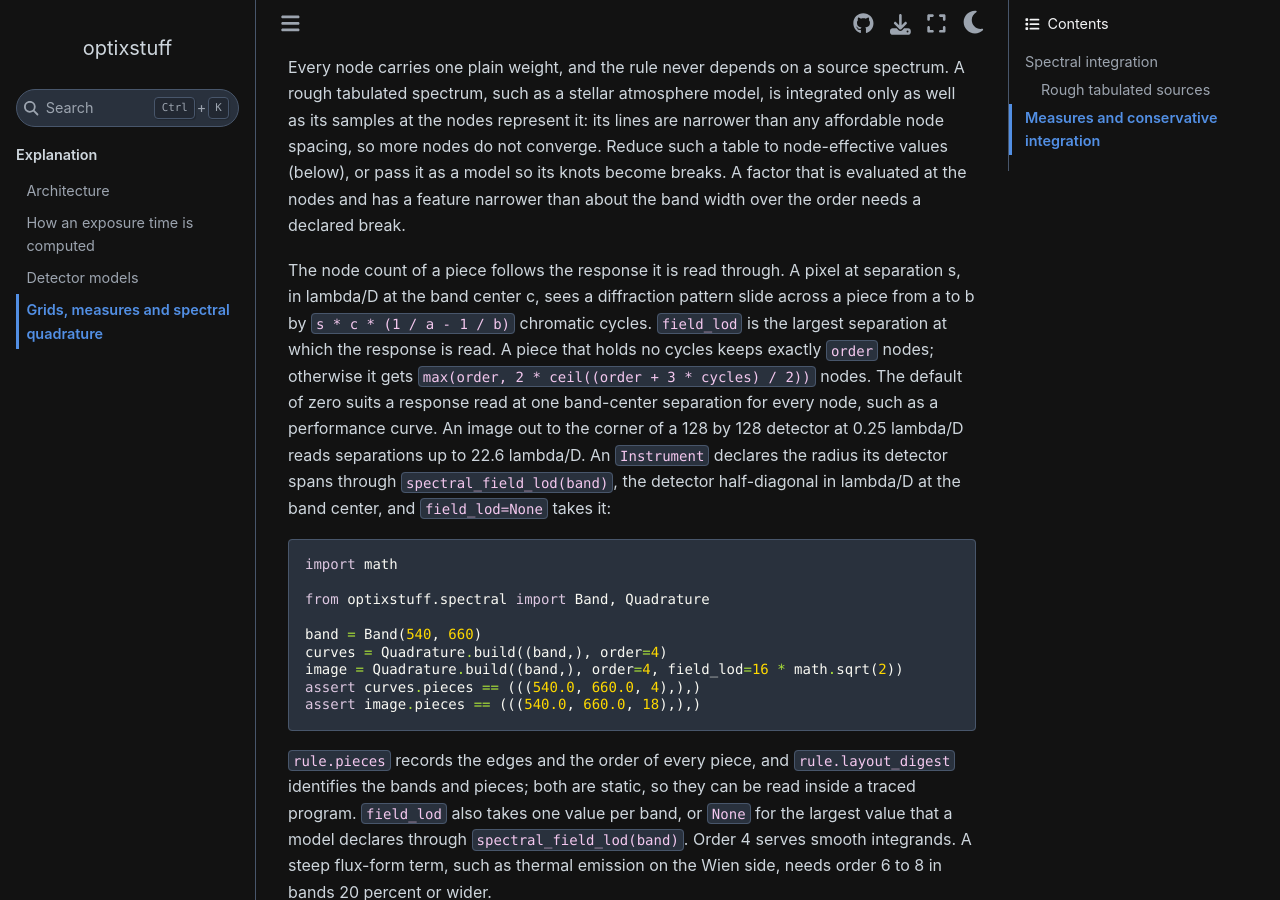
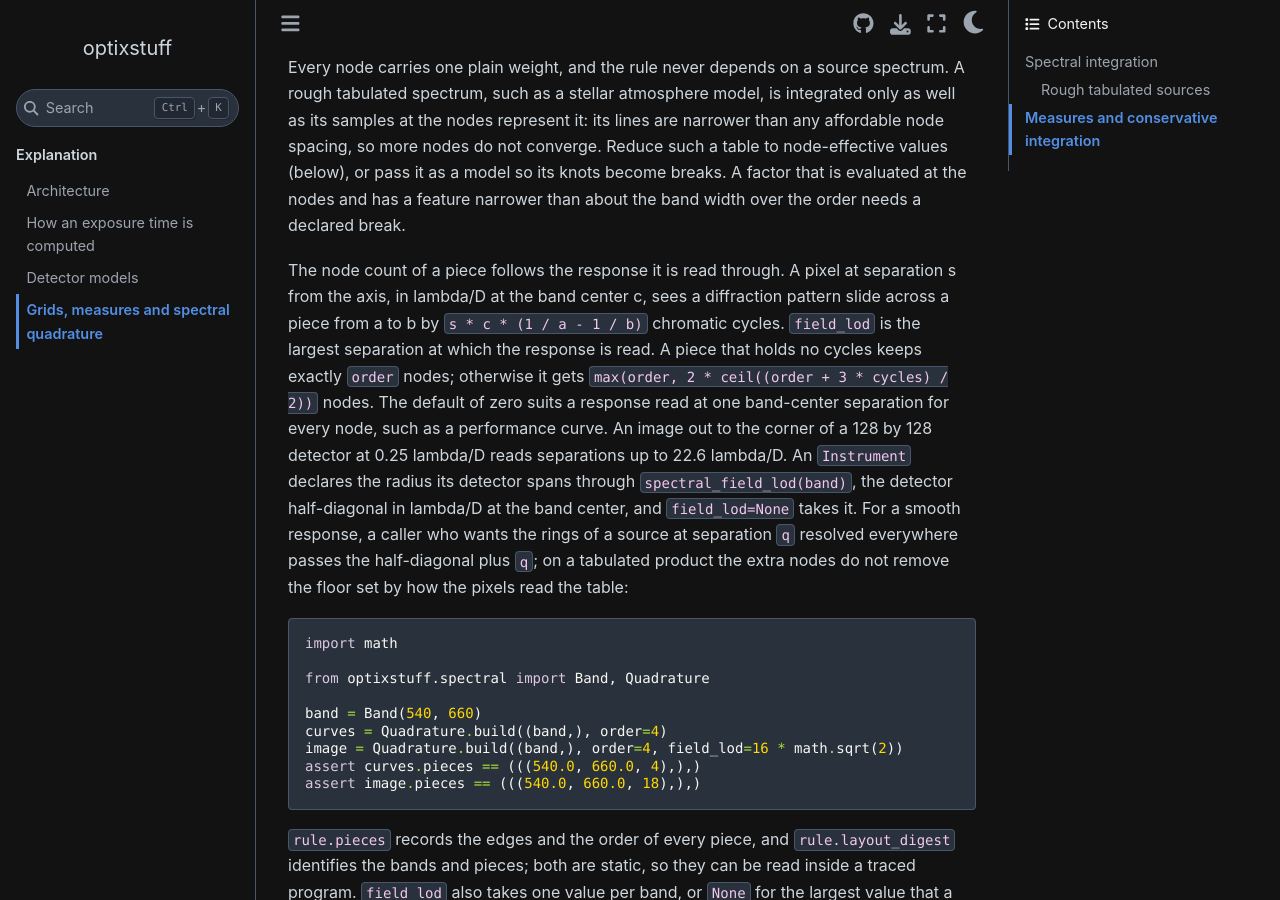
Before and after one commit to CoreySpohn/optixstuff, a Sphinx documentation site: the page built from docs/explanation/grids_and_spectra.md, in a window 1280 px wide and 900 px high, scrolled down 672 px. Built offline with Sphinx 7.4.7 and the Sphinx Book theme 1.1.4, drawn with Linux system fonts in a browser that asks for light colours; pages that are not in the unit, such as notebooks, are missing from menus; the version number could not be read and is left out.

Commit message:
docs(spectral): state that the field is measured from the axis and what the extra nodes do not buy

````diff
--- a/docs/explanation/grids_and_spectra.md
+++ b/docs/explanation/grids_and_spectra.md
@@ -35,16 +35,20 @@ feature narrower than about the band width over the order needs a declared
 break.
 
 The node count of a piece follows the response it is read through. A pixel at
-separation s, in lambda/D at the band center c, sees a diffraction pattern
-slide across a piece from a to b by `s * c * (1 / a - 1 / b)` chromatic
-cycles. `field_lod` is the largest separation at which the response is read.
+separation s from the axis, in lambda/D at the band center c, sees a
+diffraction pattern slide across a piece from a to b by
+`s * c * (1 / a - 1 / b)` chromatic cycles. `field_lod` is the largest separation at which the response is read.
 A piece that holds no cycles keeps exactly `order` nodes; otherwise it gets
 `max(order, 2 * ceil((order + 3 * cycles) / 2))` nodes. The default of zero
 suits a response read at one band-center separation for every node, such as
 a performance curve. An image out to the corner of a 128 by 128 detector at
 0.25 lambda/D reads separations up to 22.6 lambda/D. An `Instrument` declares
 the radius its detector spans through `spectral_field_lod(band)`, the detector
-half-diagonal in lambda/D at the band center, and `field_lod=None` takes it:
+half-diagonal in lambda/D at the band center, and `field_lod=None` takes it.
+For a smooth response, a caller who wants the rings of a source at separation
+`q` resolved everywhere passes the half-diagonal plus `q`; on a tabulated
+product the extra nodes do not remove the floor set by how the pixels read the
+table:
 
 ```python
 import math
````
Also changed, not shown: 2 other files.
